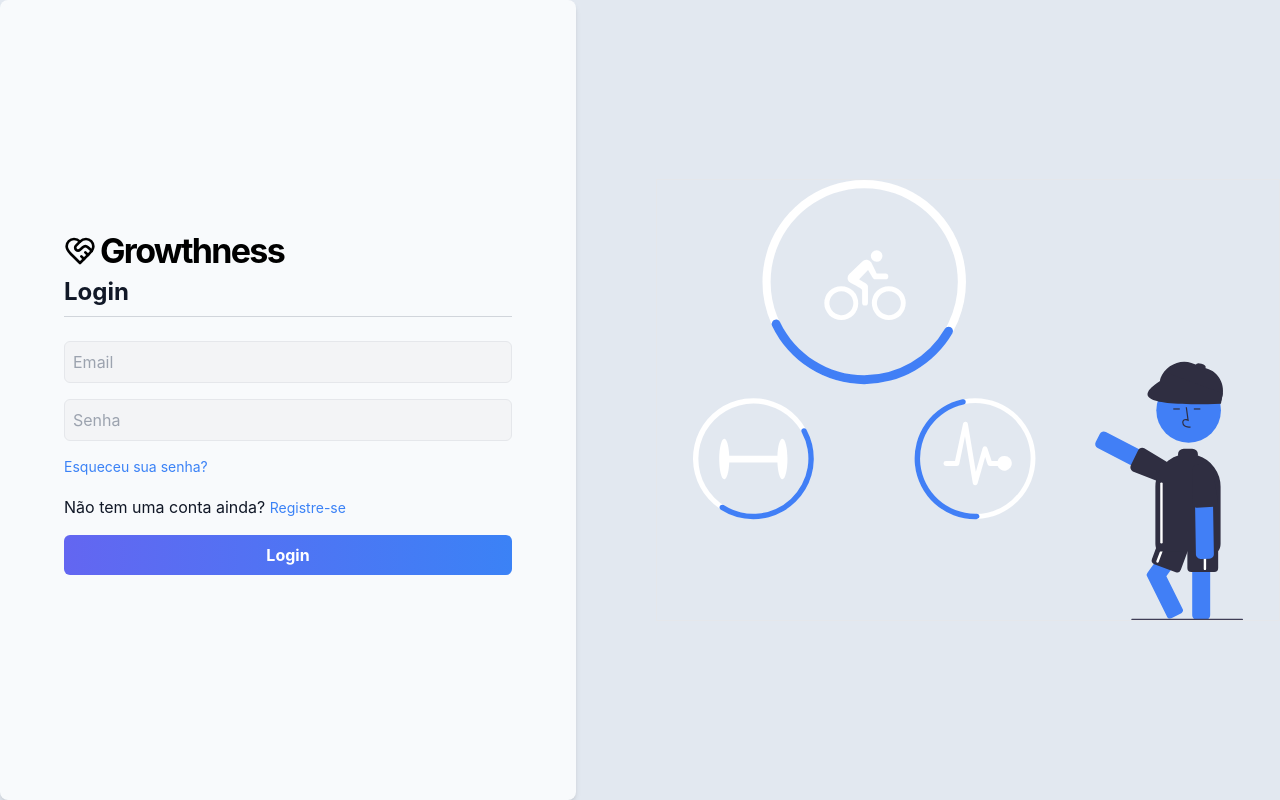
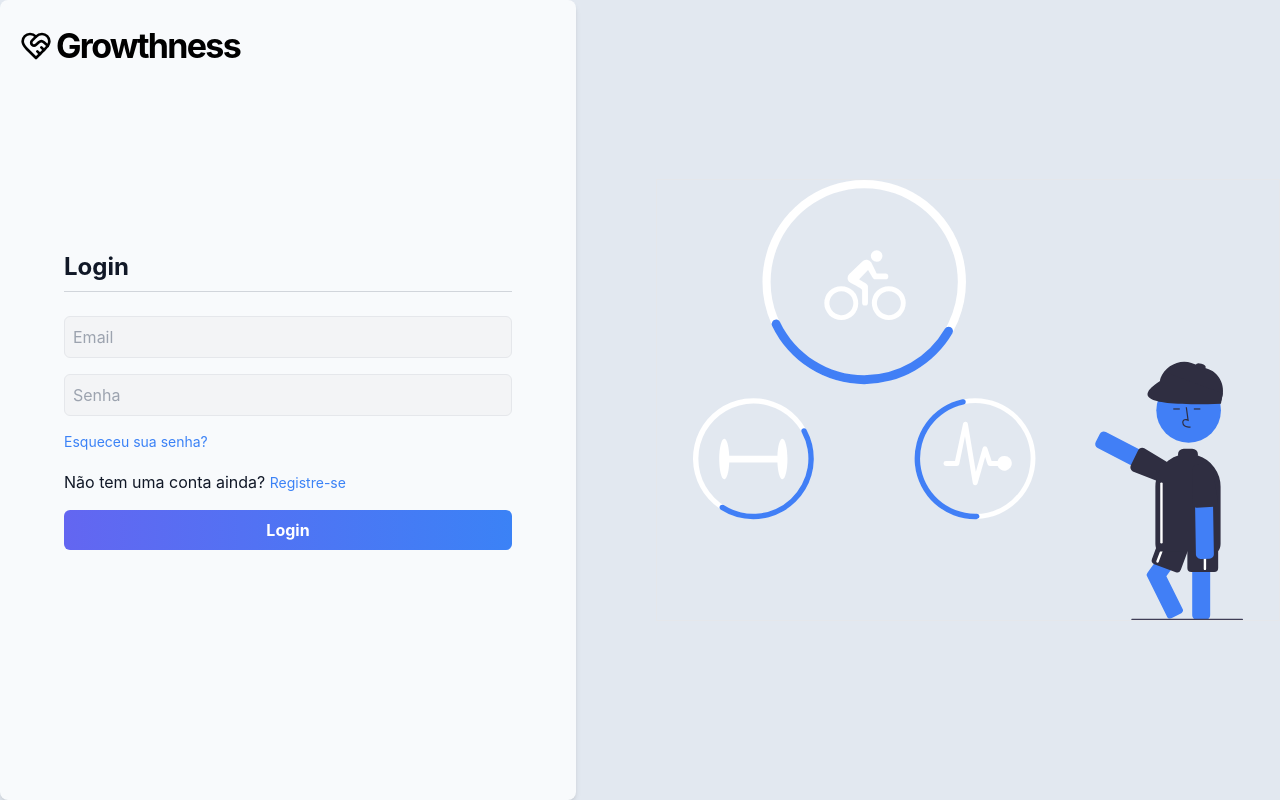
Before and after one commit to MicaelTargino/Growthness-Frontend, a React (Create React App) app: page /login in a window 1280 px wide. Built offline with nearby package versions, Linux system fonts and the light colour scheme.

Commit message:
add styling to logo in login page

```diff
--- a/src/pages/Login.js
+++ b/src/pages/Login.js
@@ -27,7 +27,7 @@
     <section className='max-w-[100vw] h-screen flex items-center justify-center xl:justify-start gap-20 bg-slate-200'>
       <form onSubmit={handleSubmit} className="w-full xl:w-[750px] h-screen rounded-lg flex items-center justify-center xl:justify-start">
         <div className="w-full  xl:w-[750px] max-w-xl rounded-lg shadow-md py-6 px-4 xl:px-16 bg-slate-50 h-screen flex flex-col justify-center relative">
-          <FullLogo />
+          <FullLogo className="absolute top-5 left-5" />
           <h2 className="text-2xl font-bold text-gray-900 mb-2">Login</h2>
           <div className='w-[100%] h-[1px] bg-gray-300 mb-6'></div>
           <div className="flex flex-col">
```
